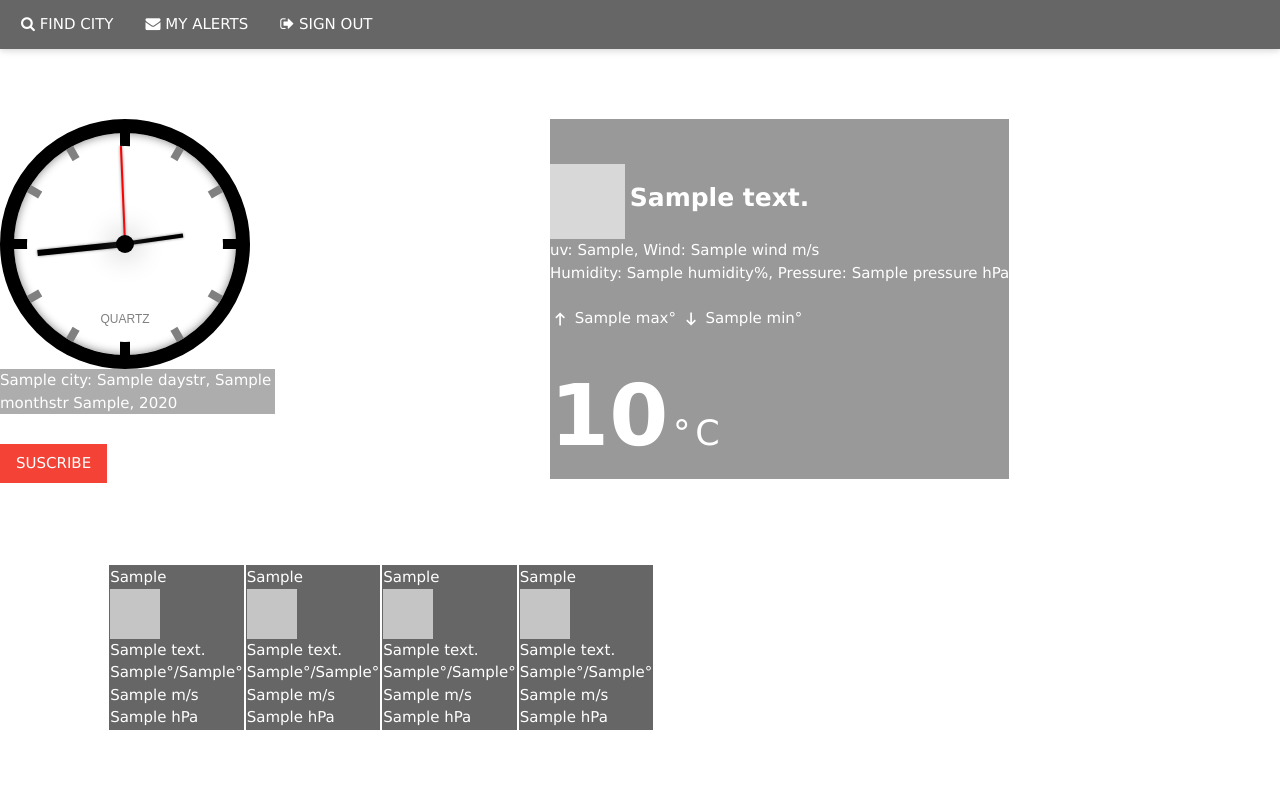
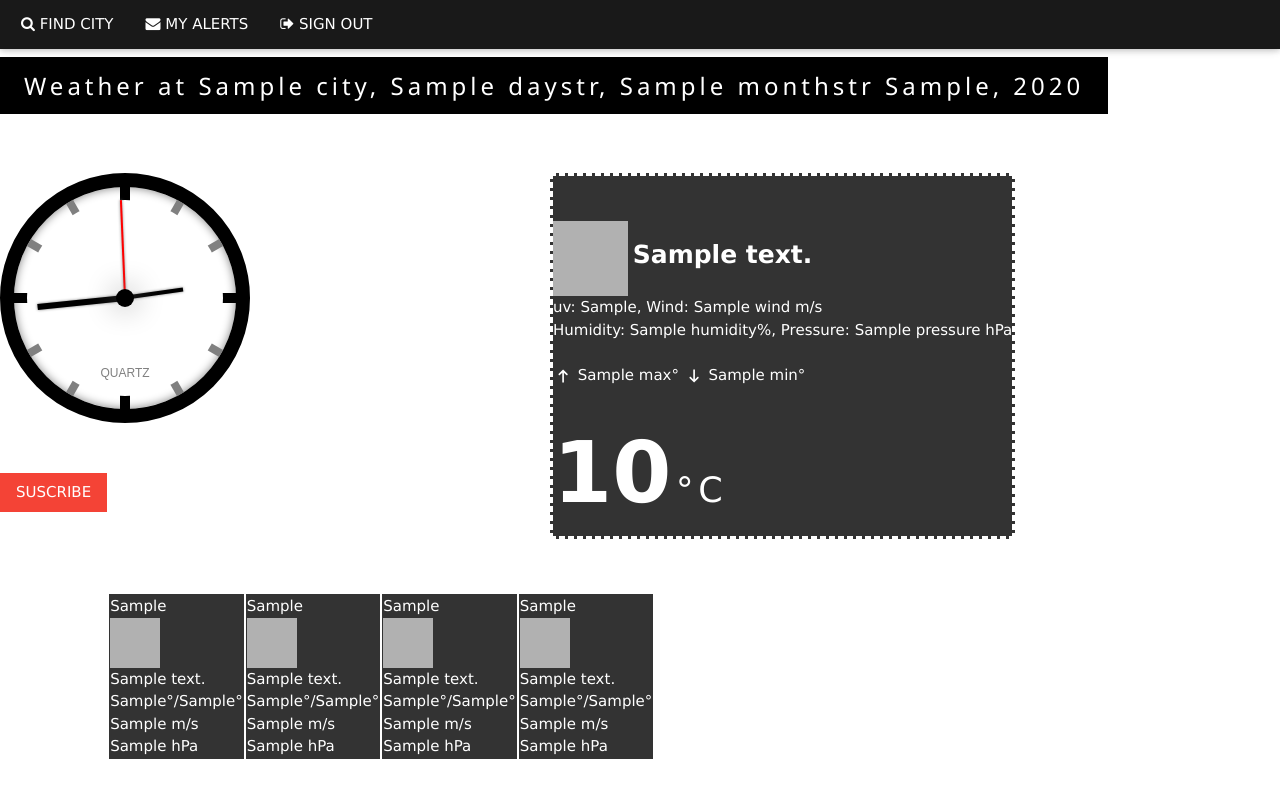
Before and after one commit to emmanuelderevel/meteo, a Django app: template city/templates/city/weather.html in a window 1280 px wide. Run offline with Django 3.2, Linux system fonts and the light colour scheme; the template is opened without the code that fills it: most values are stand-ins (such as "Sample title", 1, 10 or a date in 2020); some libraries are stand-ins or nearby versions; grey boxes are pictures that could not be loaded.

Commit message:
no message

```diff
--- a/city/templates/city/weather.html
+++ b/city/templates/city/weather.html
@@ -146,7 +146,7 @@
     .container {
         display: inline-block;
         width: 550px;
-        height: 100px;
+        height: 75px;
     }
 
     img:hover {zoom:120%;}
@@ -159,7 +159,7 @@ background-size: cover;">
 
 <!-- Navbar -->
 <div class="w3-top">
-  <div class="w3-bar w3-card w3-black" style="padding:5px;opacity:0.6;" id="myNavbar">
+  <div class="w3-bar w3-card w3-black" style="padding:5px;opacity:0.9;" id="myNavbar">
     <a class="w3-bar-item w3-button w3-hover-black w3-hide-medium w3-hide-large w3-right" href="javascript:void(0);" onclick="toggleFunction()" title="Toggle Navigation Menu">
       <i class="fa fa-bars"></i>
     </a>
@@ -171,11 +171,11 @@ background-size: cover;">
 
 <!-- Content -->
   <div>
-  <br /><br /><h1 style="color:white;float: center;">Current weather at {{city}}</h1>
+  <br /><br /><h1 style="color:white;float: center;"><span class="w3-center w3-padding-large w3-black w3-xlarge w3-wide w3-animate-opacity">Weather at {{city}}, {{ daystr }}, {{ monthstr }} {{ day_nbr }}, {{ year_nbr }}</span><br/><br/></h1>
 
   <section class="weather-card C(#fff) M(10px) Pos(a) B(0) Start(0) End(0)" data-type="temperature" data-reactid="21">
     <div class="container">
-    <div class="temperature Fz(14px) Tsh($temperature-text-shadow)" data-reactid="22" style="background-color:black;opacity:0.4;color:white;float: left;">
+    <div class="temperature Fz(14px) Tsh($temperature-text-shadow)" data-reactid="22" style="background-color:black;opacity:0.8;border-style: dashed;color:white;float: left;">
       <div class="My(2px)" data-reactid="23">
         <span data-code="39" class="Va(m)" data-reactid="24">
           <br /><br /><img alt=" {{description}}" height="75" title=" {{description}}" width="75" class=" " src="http://openweathermap.org/img/w/{{icon}}.png" data-reactid="25">
@@ -245,7 +245,6 @@ el.onclick=calcTime({{offset}})
         </div>
 
       </div>
-      <div style="background-color: #777777;opacity: 0.6;width: 275px;height: auto"> {{city}}: {{ daystr }}, {{ monthstr }} {{ day_nbr }}, {{ year_nbr }}</div>
     </div>
     <script src="http://ajax.googleapis.com/ajax/libs/jquery/1.10.2/jquery.min.js"></script>
     <script type="text/javascript">
@@ -300,9 +299,9 @@ function calcTime(offset) {
 
   <section>
     <table >
-      <caption style="font-size:25px;bold"><br /><br /><br /><br /><br /><br /><br /><br /><b>Forecast<br /></caption>
+      <caption ><br /><br /><br /><br /><br /><br /><br /><br /><br /><br /><br /><br /><br /><br /><b><br /></caption>
 
-        <tbody style="background-color:black;opacity:0.6;float: center;"> <!-- Corps du tableau -->
+        <tbody style="background-color:black;opacity:0.8;float: center;"> <!-- Corps du tableau -->
           <tr>
             <td>{{day1}}
             <br /><img alt=" {{desc1}}" height="50" title=" {{desc1}}" width="50" class=" " src="http://openweathermap.org/img/w/{{icon1}}.png" data-reactid="25"></img>
```
Also changed, not shown: city/weather.py (line endings or trailing spaces).
